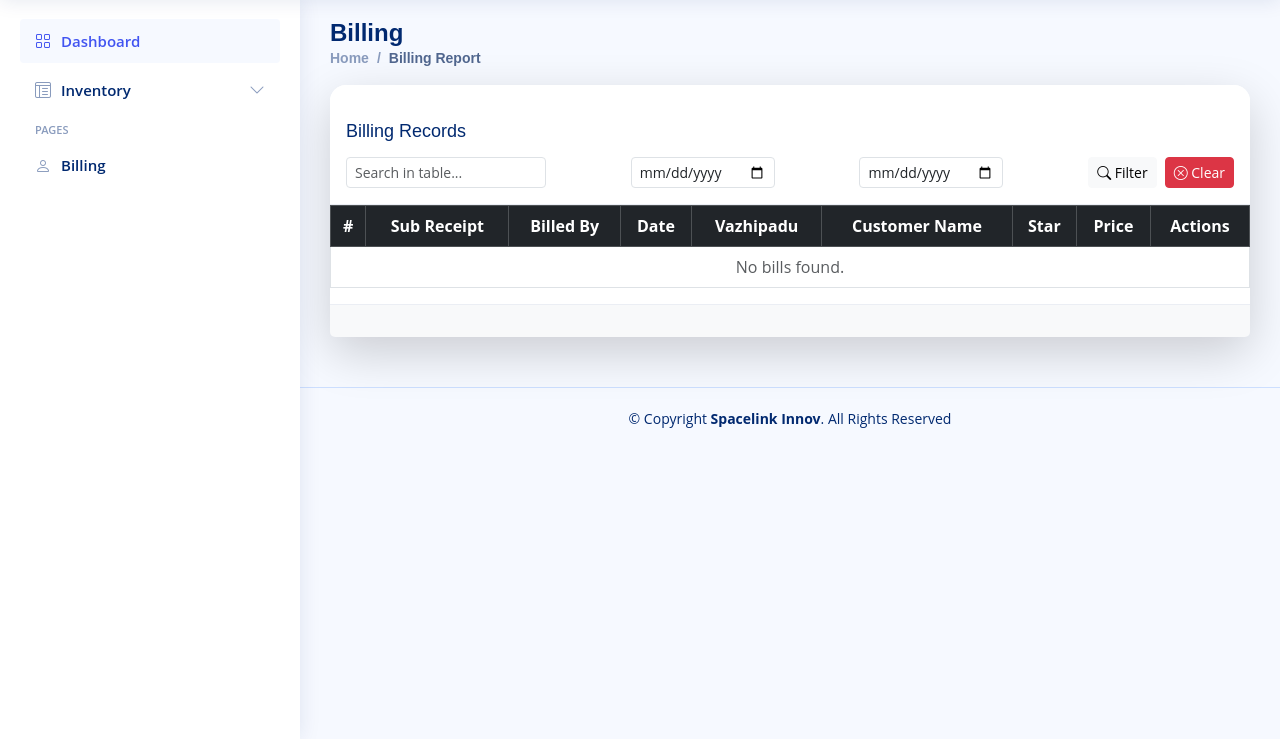
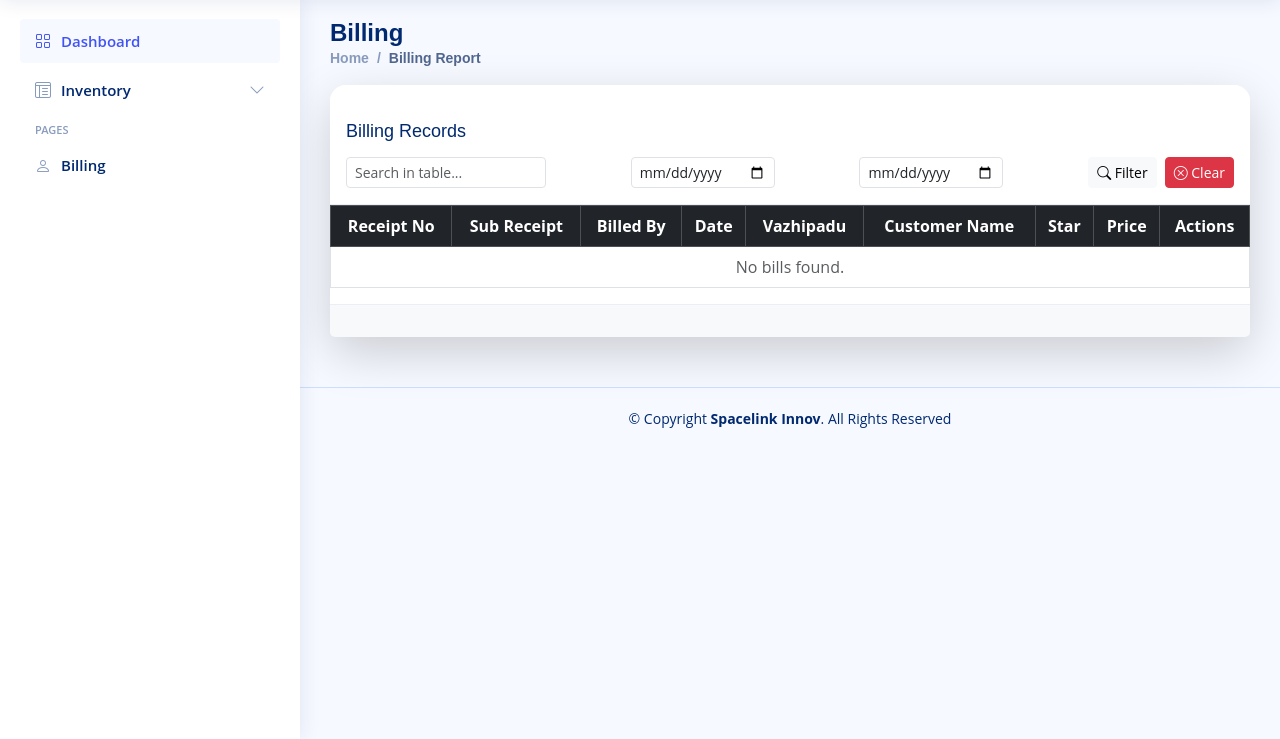
Before and after one commit to wazeem27/TempleKeeper, a Django app: template billing_manager/templates/billing_manager/bill_list.html in a window 1280 px wide. Shown: the part 61-800 px from the top of the page. Run offline with Django 5.2, Linux system fonts and the light colour scheme; the template is opened without the code that fills it, so the values that code supplies are empty; some libraries are stand-ins or nearby versions.

Commit message:
Add Receipt no

```diff
--- a/billing_manager/templates/billing_manager/bill_list.html
+++ b/billing_manager/templates/billing_manager/bill_list.html
@@ -123,7 +123,7 @@
                             <table id="billingTable" class="table table-hover table-bordered text-center align-middle">
                                 <thead class="table-dark">
                                     <tr>
-                                        <th>#</th>
+                                        <th>Receipt No</th>
                                         <th>Sub Receipt</th>
                                         <th>Billed By</th>
                                         <th>Date</th>
```
